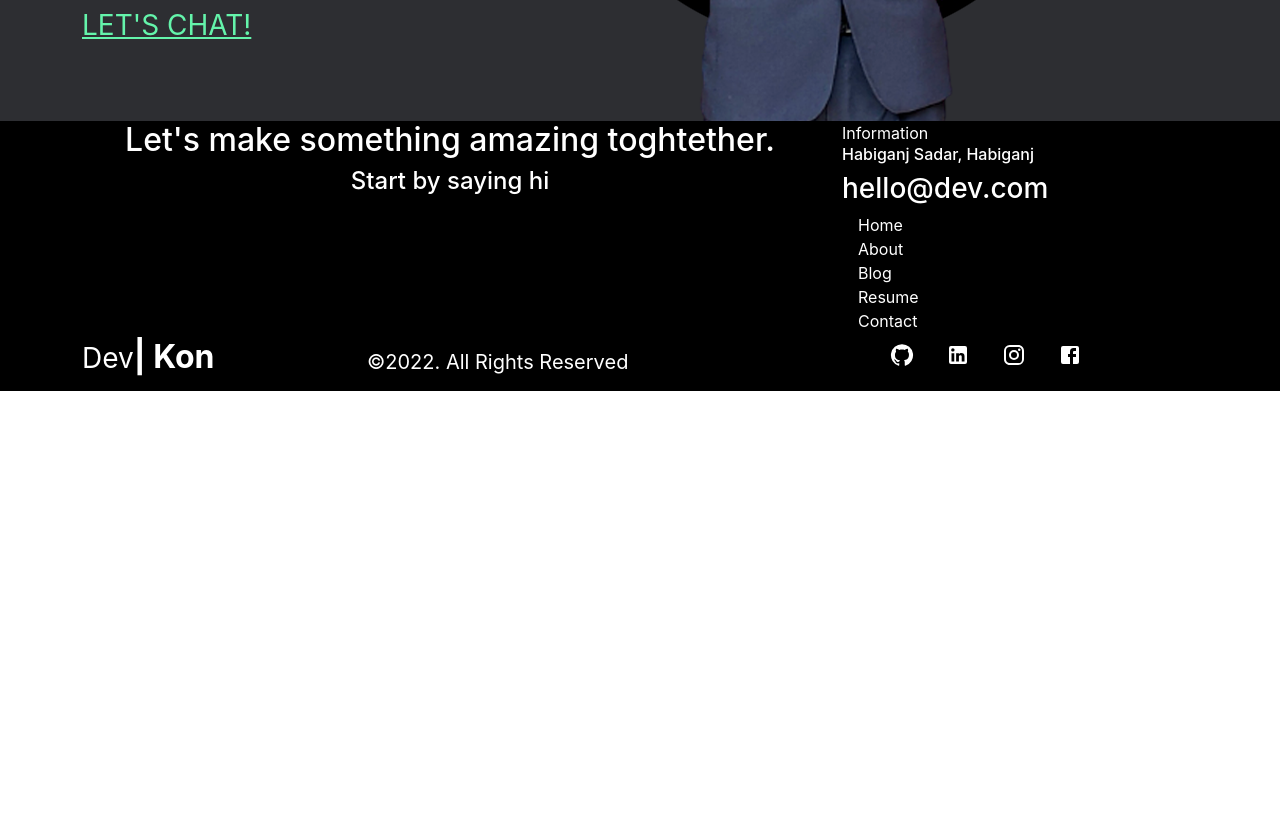
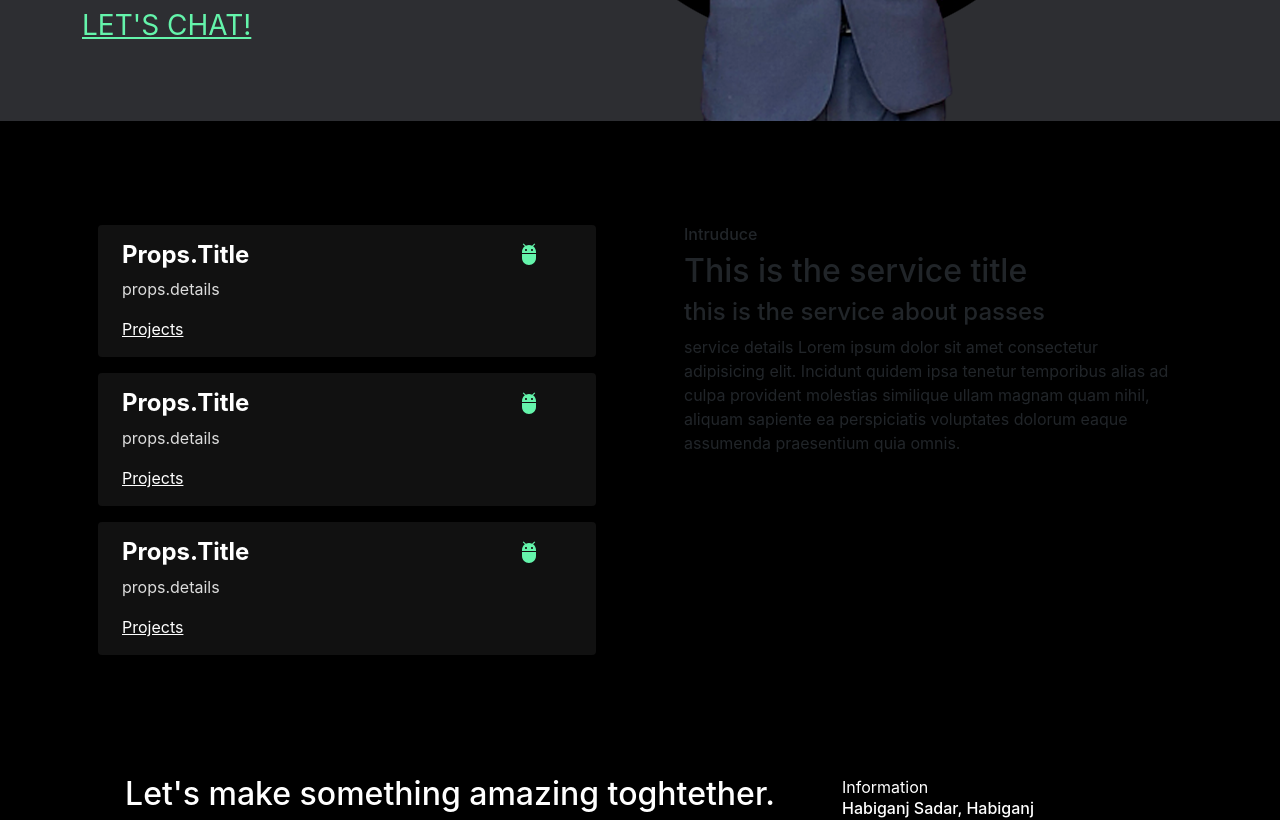
Before and after one commit to linkon63/dev-kon-portfolio, a React (Create React App) app: page / in a window 1280 px wide. Shown: the part 600-1420 px from the top of the page. Before the commit the page ends 991 px from the top, so only its background shows below. Built offline with nearby package versions, Linux system fonts and the light colour scheme.

Commit message:
added service section

```diff
--- a/package.json
+++ b/package.json
@@ -5,6 +5,7 @@
   "dependencies": {
     "@emotion/react": "^11.9.0",
     "@emotion/styled": "^11.8.1",
+    "@fortawesome/react-fontawesome": "^0.1.18",
     "@mui/icons-material": "^5.6.1",
     "@mui/material": "^5.6.1",
     "@mui/styled-engine-sc": "^5.6.1",
--- a/src/Components/Pages/Home/Home.js
+++ b/src/Components/Pages/Home/Home.js
@@ -1,10 +1,12 @@
 import React from 'react';
 import Bennar from './Bennar/Bennar';
+import Services from './Services/Services';
 
 const Home = () => {
     return (
         <div>
             <Bennar></Bennar>
+            <Services></Services>
         </div>
     );
 };
--- /dev/null
+++ b/src/Components/Pages/Home/Services/ServiceAbout/ServiceAbout.js
@@ -0,0 +1,24 @@
+import React from 'react';
+
+const ServiceAbout = () => {
+    return (
+        <div>
+            <div>
+                <h6>
+                    Intruduce
+                </h6>
+                <h2>
+                    This is the service title
+                </h2>
+                <h4>
+                    this is the service about passes
+                </h4>
+                <p>
+                    service details Lorem ipsum dolor sit amet consectetur adipisicing elit. Incidunt quidem ipsa tenetur temporibus alias ad culpa provident molestias similique ullam magnam quam nihil, aliquam sapiente ea perspiciatis voluptates dolorum eaque assumenda praesentium quia omnis.
+                </p>
+            </div>
+        </div>
+    );
+};
+
+export default ServiceAbout;
--- /dev/null
+++ b/src/Components/Pages/Home/Services/ServiceCard/ServiceCard.js
@@ -0,0 +1,29 @@
+import React from 'react';
+import AdbIcon from '@mui/icons-material/Adb';
+
+const ServiceCard = () => {
+    return (
+        <div style={{background: '#111'}} className='mb-3 rounded-2'>
+            <div className='py-3 px-4'>
+                <div className="row">
+                    <div className="col-10 text-white">
+                        <h4 className='fw-bold text-capitalize'>
+                            props.title
+                        </h4>
+                        <p style={{color: '#ddd'}}>
+                            props.details
+                        </p>
+                        <a className='text-white text-capitalize decoration-none' href="">
+                            projects
+                        </a>
+                    </div>
+                    <div style={{color: '#64F4AB'}} className="col-2">
+                        <AdbIcon/>
+                    </div>
+                </div>
+            </div>
+        </div>
+    );
+};
+
+export default ServiceCard;
--- /dev/null
+++ b/src/Components/Pages/Home/Services/Services.js
@@ -0,0 +1,34 @@
+import React from 'react';
+import ServiceAbout from './ServiceAbout/ServiceAbout';
+import ServiceCard from './ServiceCard/ServiceCard';
+
+const Services = () => {
+    return (
+        <div>
+            <div style={{background: '#000'}} className="py-5">
+                <div className="container">
+                    <div className="div py-5">
+                        <div className="row">
+                            <div className="col-md-6">
+                                <div className='py-2 px-3 me-3'>
+                                    <div>
+                                        <ServiceCard></ServiceCard>
+                                        <ServiceCard></ServiceCard>
+                                        <ServiceCard></ServiceCard>
+                                    </div>
+                                </div>
+                            </div>
+                            <div className="col-md-6">
+                                <div className='py-2 px-3 ms-3'>
+                                    <ServiceAbout></ServiceAbout>
+                                </div>
+                            </div>
+                        </div>
+                    </div>
+                </div>
+            </div>
+        </div>
+    );
+};
+
+export default Services;
```
Also changed, not shown: 1 other file (tests, documents, lock files or other folders).
